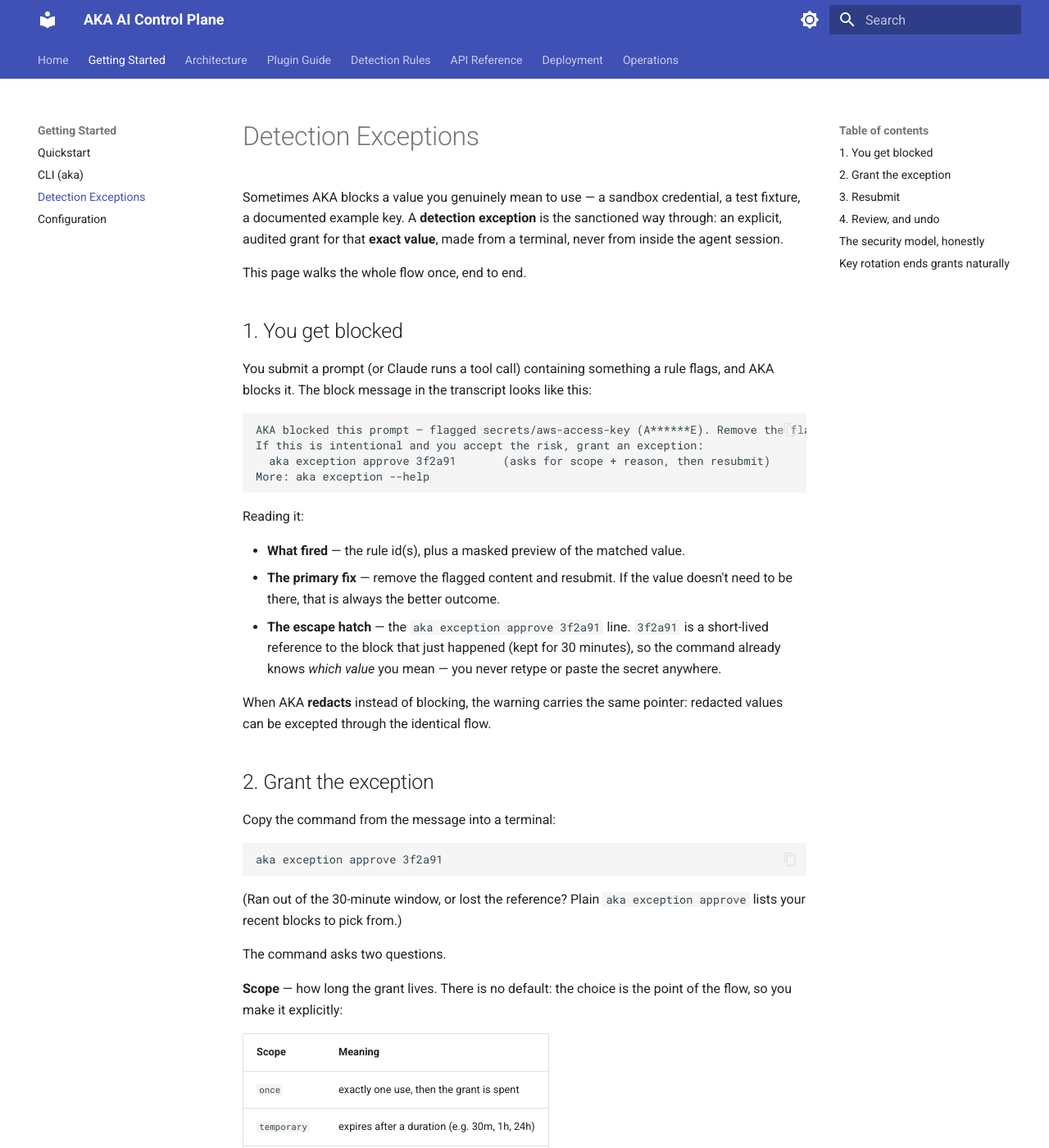
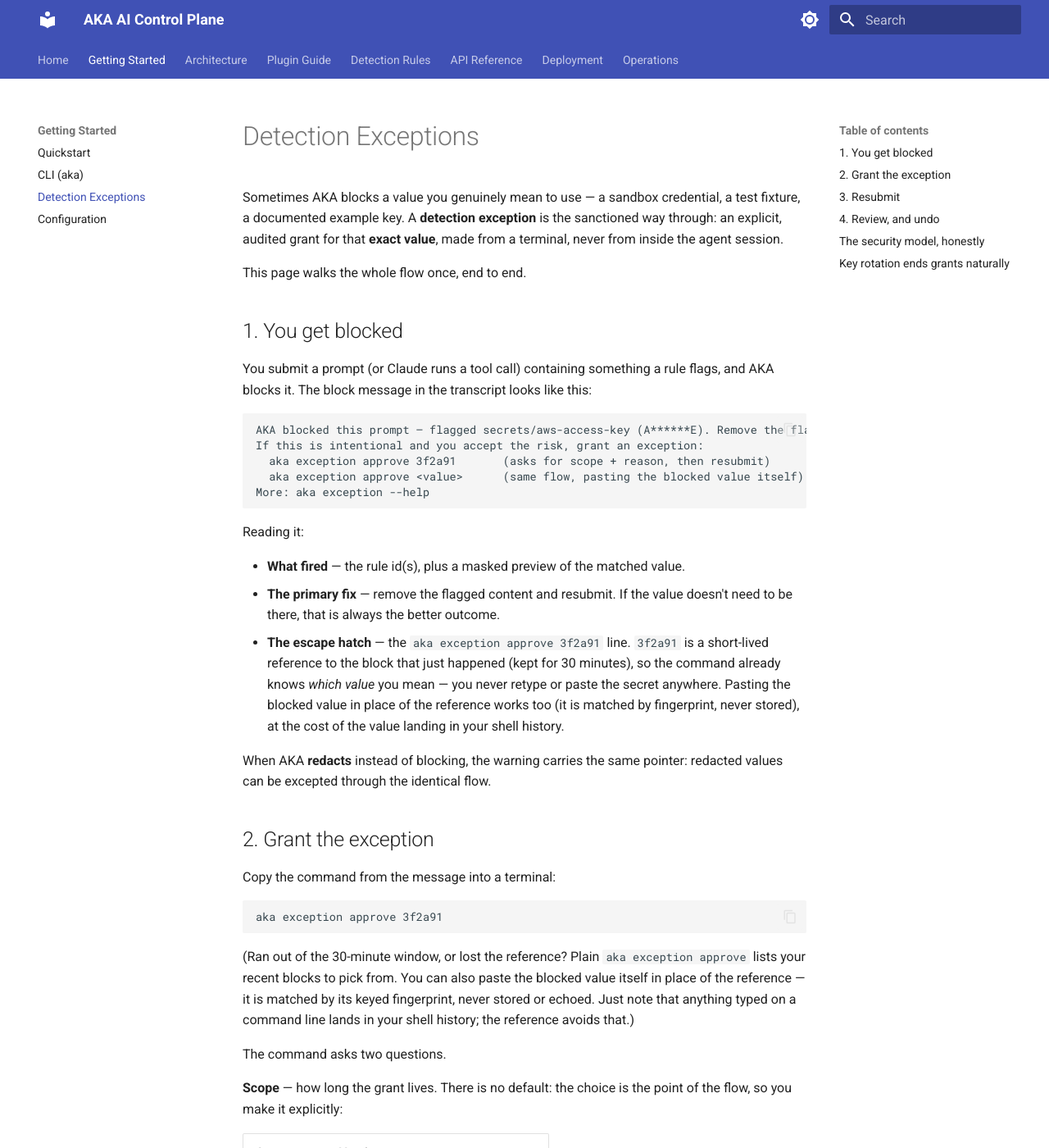
Before and after one commit to akasecurity/ai-tc-docs, an MkDocs documentation site: the page built from docs/cli/exceptions.md, in a window 1280 px wide and 1400 px high. Shown: the whole window at 82% size. Built offline with MkDocs 1.6.1 and Material for MkDocs 9.7.7, drawn with Linux system fonts in a browser that asks for light colours.

Commit message:
feat(plugin): advertise the pasted-value approve form in block guidance
With a ledger reference the block message offers both selector forms —
the reference and 'aka exception approve <value>' — since approve-by-value
resolves against that same ledger row. Docs explain the trade-off: a
pasted value is fingerprint-matched and never stored, but lands in shell
history; the reference avoids that.

````diff
--- a/docs/cli/exceptions.md
+++ b/docs/cli/exceptions.md
@@ -16,6 +16,7 @@ flags, and AKA blocks it. The block message in the transcript looks like this:
 AKA blocked this prompt — flagged secrets/aws-access-key (A******E). Remove the flagged content and resubmit.
 If this is intentional and you accept the risk, grant an exception:
   aka exception approve 3f2a91       (asks for scope + reason, then resubmit)
+  aka exception approve <value>      (same flow, pasting the blocked value itself)
 More: aka exception --help
 ```
 
@@ -27,7 +28,9 @@ Reading it:
 - **The escape hatch** — the `aka exception approve 3f2a91` line. `3f2a91` is a
   short-lived reference to the block that just happened (kept for 30 minutes),
   so the command already knows _which value_ you mean — you never retype or
-  paste the secret anywhere.
+  paste the secret anywhere. Pasting the blocked value in place of the
+  reference works too (it is matched by fingerprint, never stored), at the
+  cost of the value landing in your shell history.
 
 When AKA **redacts** instead of blocking, the warning carries the same pointer:
 redacted values can be excepted through the identical flow.
@@ -41,7 +44,10 @@ aka exception approve 3f2a91
 ```
 
 (Ran out of the 30-minute window, or lost the reference? Plain
-`aka exception approve` lists your recent blocks to pick from.)
+`aka exception approve` lists your recent blocks to pick from. You can also
+paste the blocked value itself in place of the reference — it is matched by
+its keyed fingerprint, never stored or echoed. Just note that anything typed
+on a command line lands in your shell history; the reference avoids that.)
 
 The command asks two questions.
 
````
